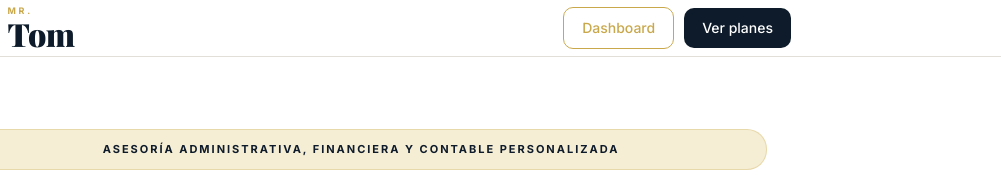
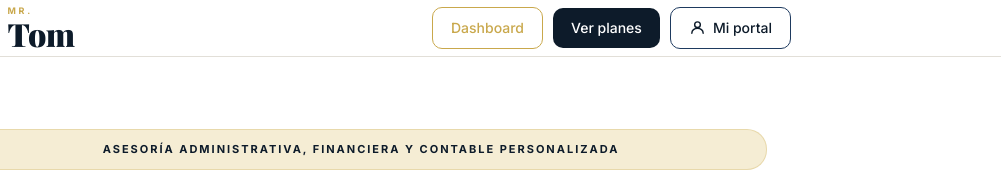
Before and after one commit to Alvarorinno/mrtom-web, a website: page public/index.html in a window 1280 px wide. Shown: the top 187 px of the page, 279-1280 px from the left. Drawn offline with nearby package versions, Linux system fonts and the light colour scheme.

Commit message:
feat: agregar botón Mi portal en navbar con ícono user

```diff
--- a/public/index.html
+++ b/public/index.html
@@ -280,6 +280,10 @@ footer { padding: 40px 0; background: var(--navy); text-align: center; font-size
     <div style="display:flex; gap:10px; align-items:center;">
       <a href="https://app.mrtom.cl/dashboard" target="_blank" class="nav-cta" style="background:transparent; border:1px solid var(--gold); color:var(--gold);">Dashboard</a>
       <a href="#planes" class="nav-cta">Ver planes</a>
+      <a href="https://app.mrtom.cl/empresas" target="_blank" class="nav-cta" style="background:transparent; border:1px solid var(--navy-soft); color:var(--navy); display:inline-flex; align-items:center; gap:7px;">
+        <svg width="17" height="17" viewBox="0 0 24 24" fill="none" stroke="currentColor" stroke-width="2" stroke-linecap="round" stroke-linejoin="round"><circle cx="12" cy="8" r="4"/><path d="M4 20c0-4 3.6-7 8-7s8 3 8 7"/></svg>
+        Mi portal
+      </a>
     </div>
   </div>
 </nav>
```
Also changed, not shown: 1 other file.
